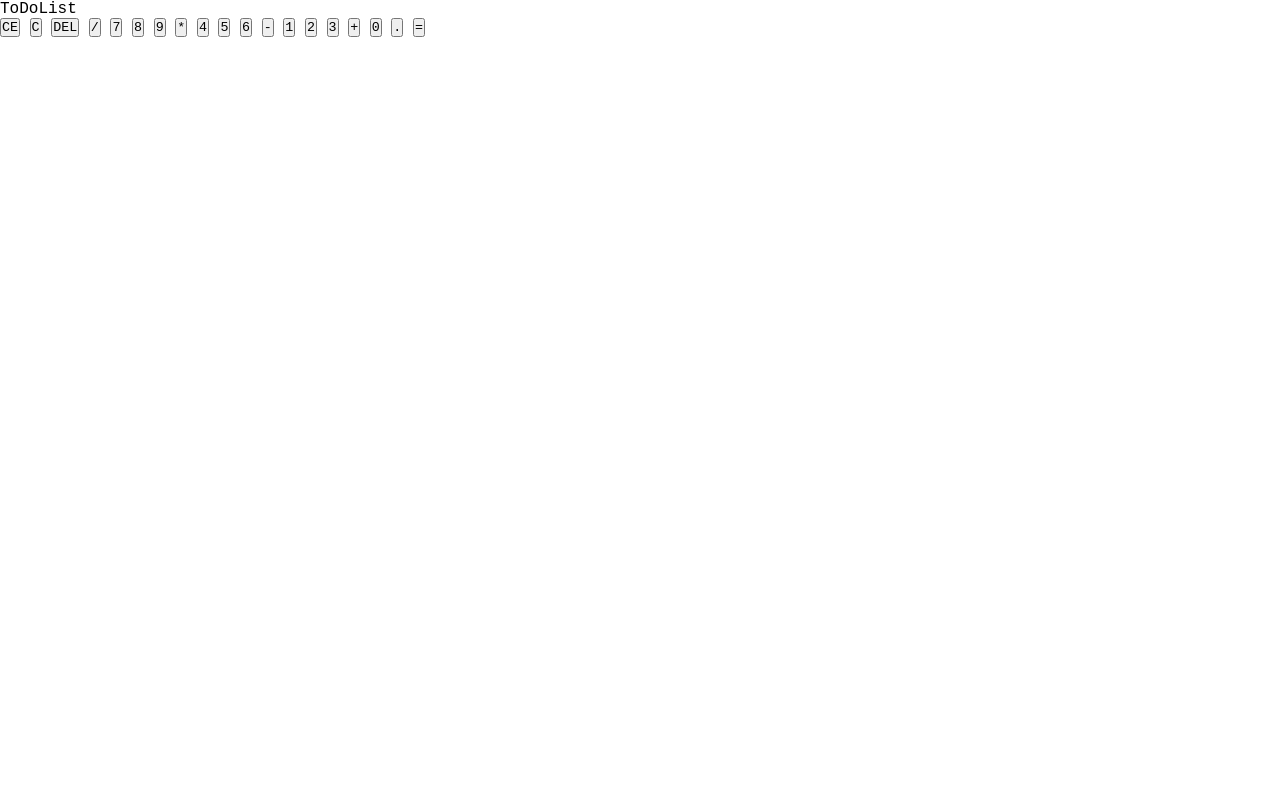
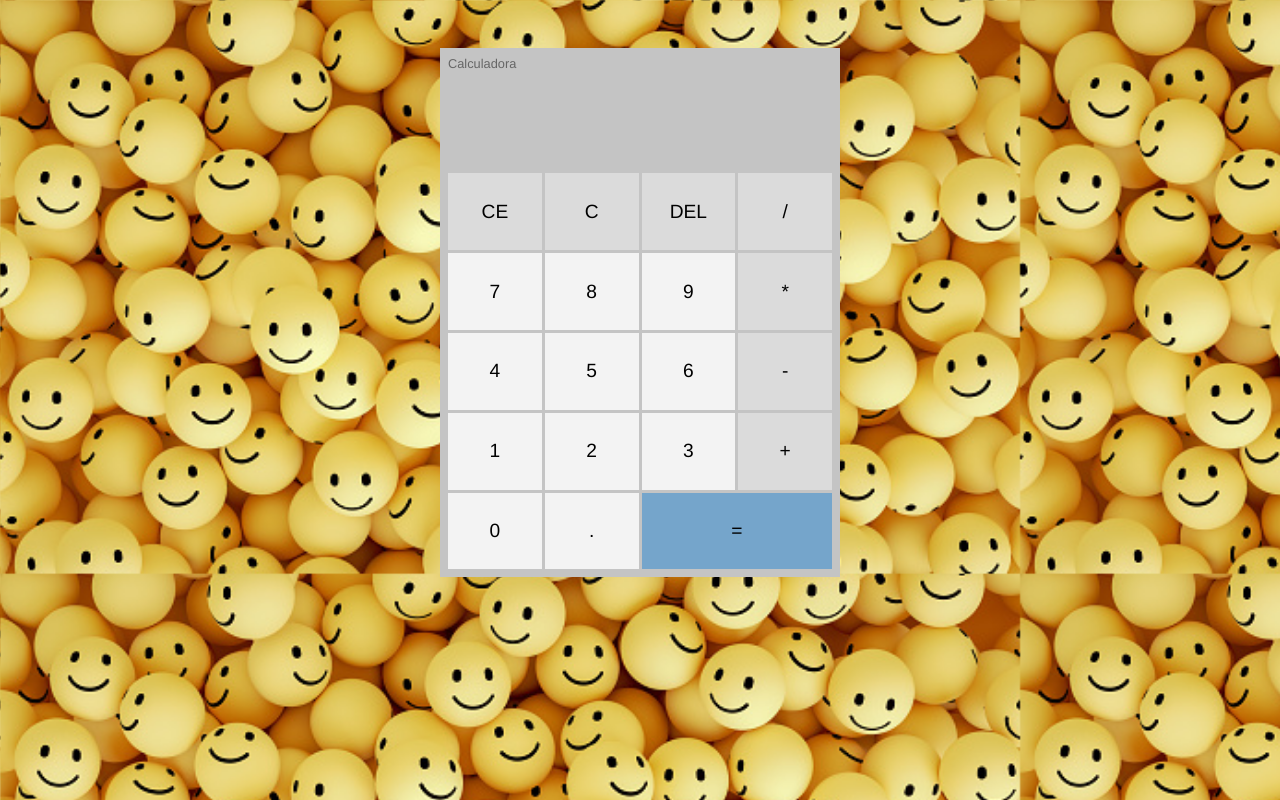
Before and after one commit to annecaroliinee/calculator, a plain HTML site: page index.html in a window 1280 px wide. Drawn offline with Linux system fonts and the light colour scheme.

Commit message:
editando html e css

```diff
--- a/css/style.css
+++ b/css/style.css
@@ -1,6 +1,84 @@
-*{
+* {
     margin: 0;
     padding: 0;
     box-sizing: border-box;
-    font-family: 'Courier New', Courier, monospace;
-}
+    font-family: Helvetica;
+  }
+
+  body {
+    background-image: url(/img/smile.jpg);
+    display: flex;
+    background-repeat: repeat;
+    background-size: 1020px;
+    align-items: center;
+    justify-content: center;
+    padding: 3em;
+  }
+
+  #calc {
+    width: 400px;
+    padding: 0.5em;
+    background-color: #c4c4c4;
+    color: #000;
+    display: flex;
+    flex-direction: column;
+  }
+
+  #calc h3 {
+    font-size: 0.8em;
+    font-weight: 300;
+    color: #666;
+  }
+
+  #operations {
+    text-align: right;
+  }
+
+  #previous-operation {
+    color: #777;
+    padding: 0.2em;
+    overflow-wrap: break-word;
+    min-height: 1.6em;
+  }
+
+  #current-operation {
+    min-height: 1.6em;
+    font-size: 3em;
+    font-weight: 700;
+    padding: 0.2em;
+    overflow-wrap: break-word;
+  }
+
+  #buttons-container {
+    display: grid;
+    grid-template-columns: 1fr 1fr 1fr 1fr;
+    gap: 3px;
+  }
+
+  #buttons-container button {
+    border: 1px solid transparent;
+    border-radius: 0;
+    height: 4em;
+    font-size: 1.2em;
+    background-color: #dbdbdb;
+    cursor: pointer;
+  }
+
+  #buttons-container .number {
+    background-color: #f3f3f3;
+  }
+
+  #buttons-container button:hover {
+    background-color: #bababa;
+    border-color: #999;
+  }
+
+  #buttons-container #equal-btn {
+    grid-column: span 2;
+    background-color: #75a5cb;
+  }
+
+  #buttons-container #equal-btn:hover {
+    grid-column: span 2;
+    background-color: #daf061;
+  }
--- a/index.html
+++ b/index.html
@@ -16,10 +16,12 @@
     <script src="js/scripts.js" defer ></script>
 </head>
 <body>
-    <div class="to-do-container">
-        <header>ToDoList</header>
+  <div id="calc">
+    <h3>Calculadora</h3>
+    <div id="operations">
+      <div id="previous-operation"></div>
+      <div id="current-operation"></div>
     </div>
-
     <div id="buttons-container">
       <button>CE</button>
       <button>C</button>
@@ -41,5 +43,6 @@
       <button class="number">.</button>
       <button id="equal-btn">=</button>
     </div>
+  </div>
 </body>
 </html>
```
Also changed, not shown: img/smile.jpg (added). Lines whose indentation alone changed are shown as unchanged.
